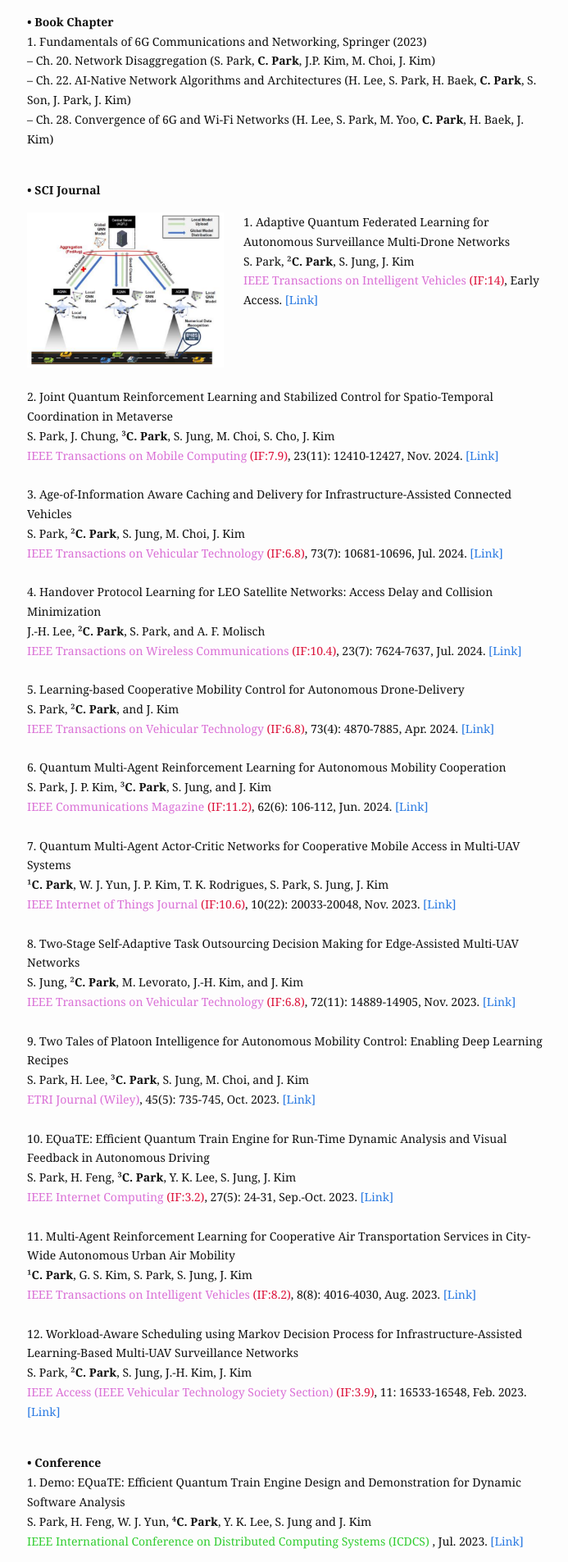
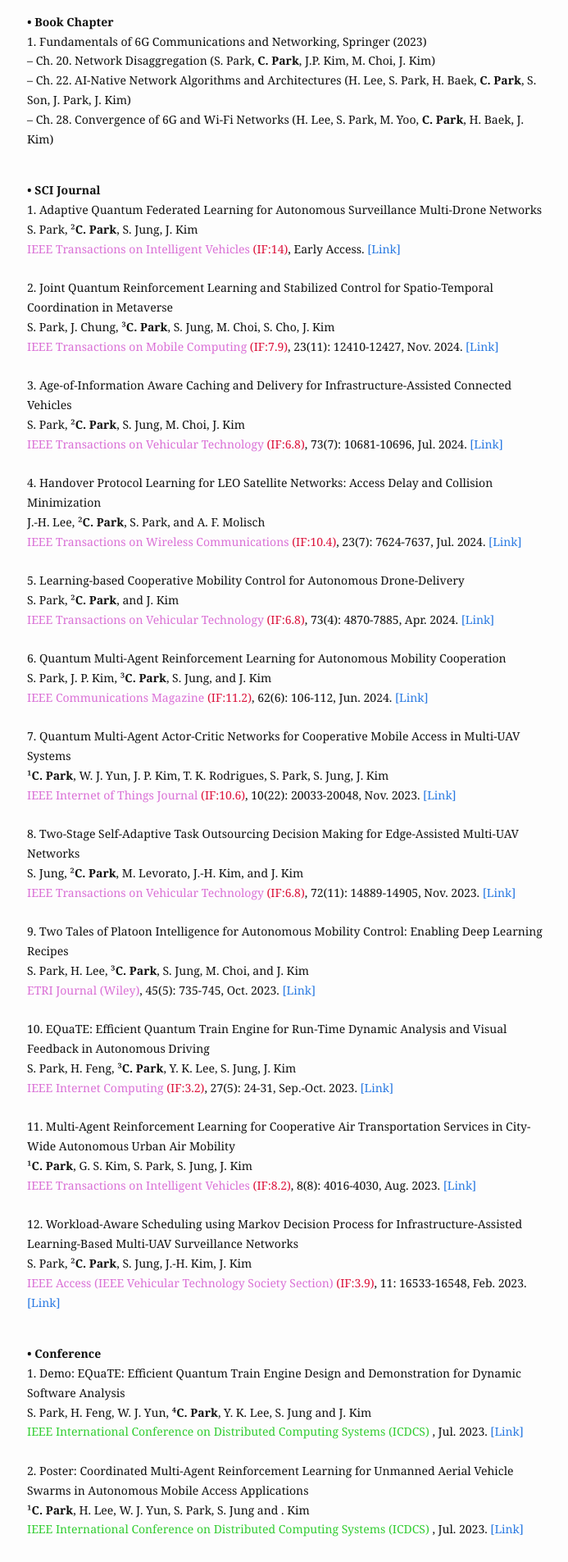
Before and after one commit to cosdeneb/cosdeneb.github.io, a Jekyll site: the page built from publication.md, in a window 1280 px wide. Shown: the part 314-2219 px from the top of the page at 82% size, without its empty margins (287-980 px from the left). Built offline with Jekyll 4.4.1, drawn with Linux system fonts in a browser that asks for light colours.

Commit message:
Update publication.md

```diff
--- a/publication.md
+++ b/publication.md
@@ -24,16 +24,11 @@
 <p>
   <b>• SCI Journal</b> <br/>
 
-  <div style="display: flex; align-items: flex-start; margin-bottom: 24px;">
-  <img src="/assets/img/paper/TIV_2025.png" alt="논문1 이미지" style="width: 240px; margin-right: 24px;"/>
-  <div>
-    1. Adaptive Quantum Federated Learning for Autonomous Surveillance Multi-Drone Networks <br/>
-    S. Park, ²<b>C. Park</b>, S. Jung, J. Kim <br/>
-    <font color='#da70d6'>IEEE Transactions on Intelligent Vehicles</font>
-    <font color='#dc143c'>(IF:14)</font>, Early Access.
-    <a href="https://ieeexplore.ieee.org/abstract/document/10764760">[Link]</a><br/><br/>
-  </div>
-</div>
+  1. Adaptive Quantum Federated Learning for Autonomous Surveillance Multi-Drone Networks <br/>
+  S. Park, ²<b>C. Park</b>, S. Jung, J. Kim <br/>
+  <font color='#da70d6'>IEEE Transactions on Intelligent Vehicles</font>
+  <font color='#dc143c'>(IF:14)</font>, Early Access.
+  <a href="https://ieeexplore.ieee.org/abstract/document/10764760">[Link]</a><br/><br/>
 
   2. Joint Quantum Reinforcement Learning and Stabilized Control for Spatio-Temporal Coordination in Metaverse <br/>
   S. Park, J. Chung, ³<b>C. Park</b>, S. Jung, M. Choi, S. Cho, J. Kim <br/>
```
